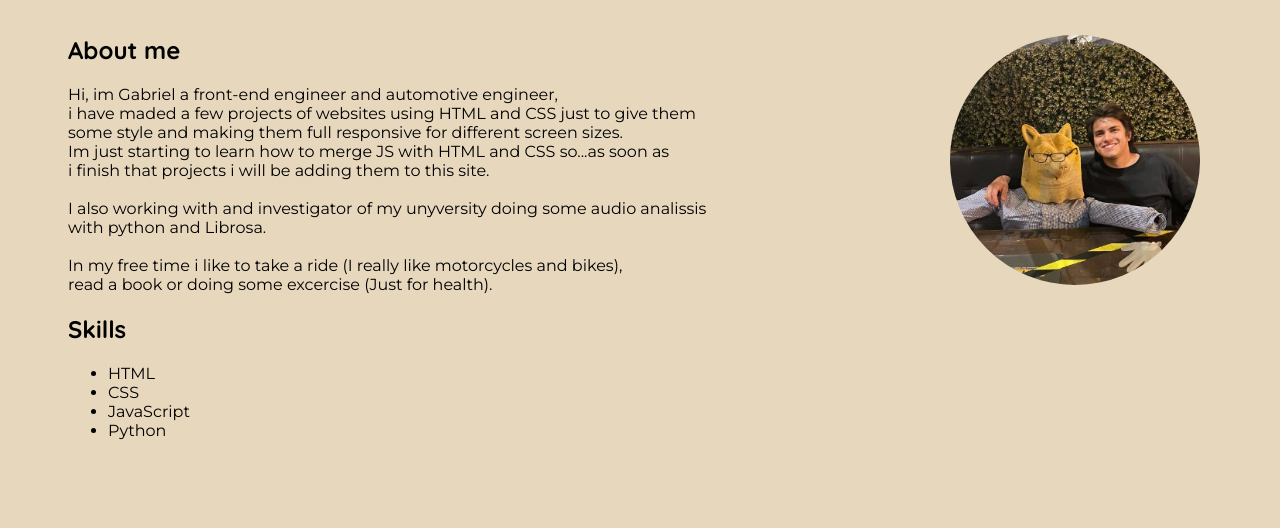
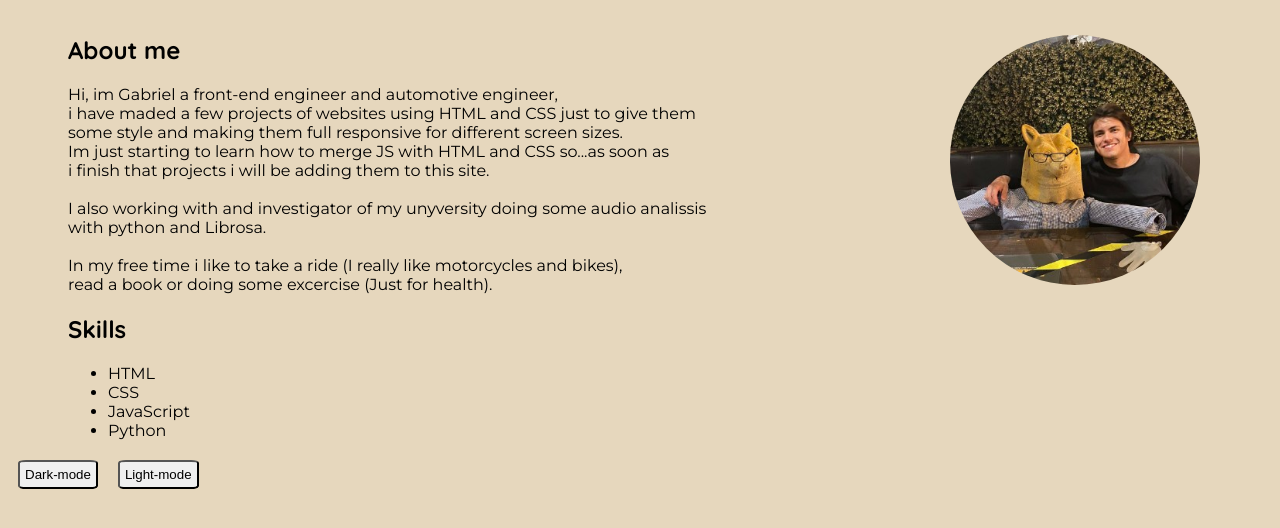
Before and after one commit to Gab0CS/projectFolder, a plain HTML site: page index.html in a window 1280 px wide. Shown: the part 92-620 px from the top of the page. Drawn offline with Linux system fonts and the light colour scheme; files whose address does not match are found by name.

Commit message:
Started script

```diff
--- a/index.html
+++ b/index.html
@@ -44,6 +44,10 @@
                 <li>Python</li>
             </ul>
         </div>
+        <div class="buttons-mode">
+            <button class="button" id="dark" type="button">Dark-mode</button>
+            <button class="button" id="light" type="button">Light-mode</button>
+        </div>
     </body>
     <link reel="script" href="C:\1Projects\projectFolder\script.js">
 </html>
--- a/script.js
+++ b/script.js
@@ -0,0 +1,6 @@
+const darkMode = function(event){
+    event.target.style.backgroundColor = 'black';
+}
+const lightMode = function(event){
+
+}
--- a/styles.css
+++ b/styles.css
@@ -62,3 +62,12 @@ nav ul {
     margin: 10px 0 20px 60px;
     font-family: Montserrat;
 }
+.buttons-mode{
+    display: flex;
+}
+    .button{
+        margin: 0 10px 0 10px;
+        padding: 5px 5px 5px 5px;
+        border-radius: 10%;
+        align-items: center;
+    }
```
